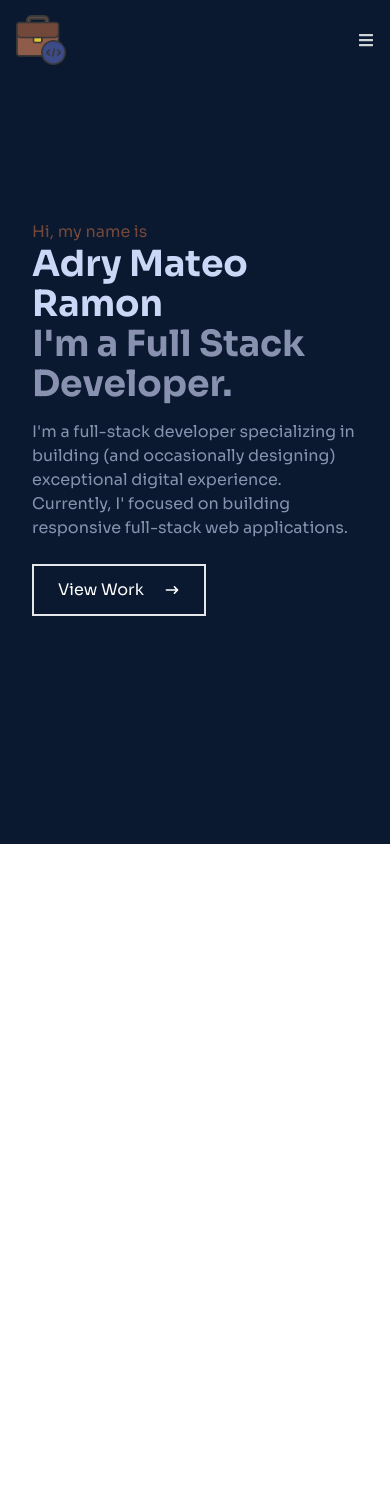
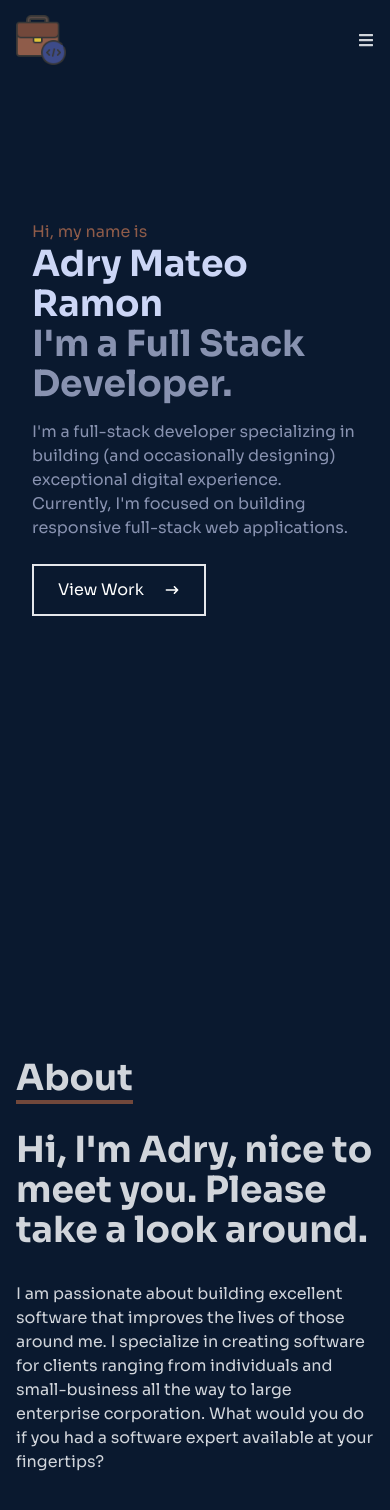
Before and after one commit to Adrydevmateo/portfolio, a React (Vite) app: page / in a window 390 px wide. Shown: the top 1510 px of the page. Before the commit the page ends 844 px from the top, so only its background shows below. Built offline with nearby package versions, Linux system fonts and the light colour scheme.

Commit message:
Worked on the About component

```diff
--- a/src/App.jsx
+++ b/src/App.jsx
@@ -1,3 +1,4 @@
+import About from "./components/About";
 import Home from "./components/Home";
 import Navbar from "./components/Navbar";
 
@@ -7,6 +8,7 @@
       <section>
         <Navbar />
         <Home />
+        <About />
       </section>
     </>
   );
--- a/src/components/About.jsx
+++ b/src/components/About.jsx
@@ -1,7 +1,36 @@
 import React from "react";
 
 const About = () => {
-  return <div>About</div>;
+  return (
+    <article id="about" className="w-full h-screen bg-[#0a192f] text-gray-300">
+      <div className="flex flex-col justify-center items-center w-full h-full">
+        <div className="max-w-[1000px] w-full grid grid-cols-2 gap-8">
+          <section className="sm:text-right pb-8 pl-4">
+            <p className="text-4xl font-bold inline border-b-4 border-[#72483b]">
+              About
+            </p>
+          </section>
+          <section></section>
+        </div>
+        <div className="max-w-[1000px] w-full grid sm:grid-cols-2 gap-8 px-4">
+          <section className="sm:text-right text-4xl font-bold">
+            <p>
+              Hi, I&apos;m Adry, nice to meet you. Please take a look around.
+            </p>
+          </section>
+          <section>
+            <p>
+              I am passionate about building excellent software that improves
+              the lives of those around me. I specialize in creating software
+              for clients ranging from individuals and small-business all the
+              way to large enterprise corporation. What would you do if you had
+              a software expert available at your fingertips?
+            </p>
+          </section>
+        </div>
+      </div>
+    </article>
+  );
 };
 
 export default About;
--- a/src/components/Home.jsx
+++ b/src/components/Home.jsx
@@ -3,9 +3,9 @@
 
 const Home = () => {
   return (
-    <section id="home" className="w-full h-screen bg-[#0a192f]">
+    <article id="home" className="w-full h-screen bg-[#0a192f]">
       <section className="max-w-[1000px] mx-auto px-8 flex flex-col justify-center h-full">
-        <p className="text-[#72483b]">Hi, my name is</p>
+        <p className="text-[#8e5b49]">Hi, my name is</p>
         <h1 className="text-4xl sm:text-7xl font-bold text-[#ccd6f6]">
           Adry Mateo Ramon
         </h1>
@@ -15,7 +15,7 @@
         <p className="text-[#8892b0] py-4 max-w-[700px]">
           I&apos;m a full-stack developer specializing in building (and
           occasionally designing) exceptional digital experience. Currently,
-          I&apos; focused on building responsive full-stack web applications.
+          I&apos;m focused on building responsive full-stack web applications.
         </p>
         <section>
           <button className="text-white group border-2 px-6 py-3 my-2 flex items-center hover:bg-[#72483b] hover:border-[#72483b]">
@@ -26,7 +26,7 @@
           </button>
         </section>
       </section>
-    </section>
+    </article>
   );
 };
 
--- a/src/components/Navbar.jsx
+++ b/src/components/Navbar.jsx
@@ -10,17 +10,17 @@
   const handleClick = () => setNav(!nav);
   return (
     <nav className="fixed w-full h-[80px] flex justify-between items-center px-4 bg-[#0a192f] text-gray-300">
-      <section>
+      <section className="hover:rotate-6 duration-300">
         <img src={Logo} alt="Logo Image" style={{ width: "50px" }} />
       </section>
 
       {/* Menu */}
       <ul className="hidden md:flex">
-        <li>Home</li>
-        <li>About</li>
-        <li>Skills</li>
-        <li>Work</li>
-        <li>Contact</li>
+        <li className="hover:rotate-3 duration-300">Home</li>
+        <li className="hover:rotate-3 duration-300">About</li>
+        <li className="hover:rotate-3 duration-300">Skills</li>
+        <li className="hover:rotate-3 duration-300">Work</li>
+        <li className="hover:rotate-3 duration-300">Contact</li>
       </ul>
 
       {/* Hamburger */}
```
